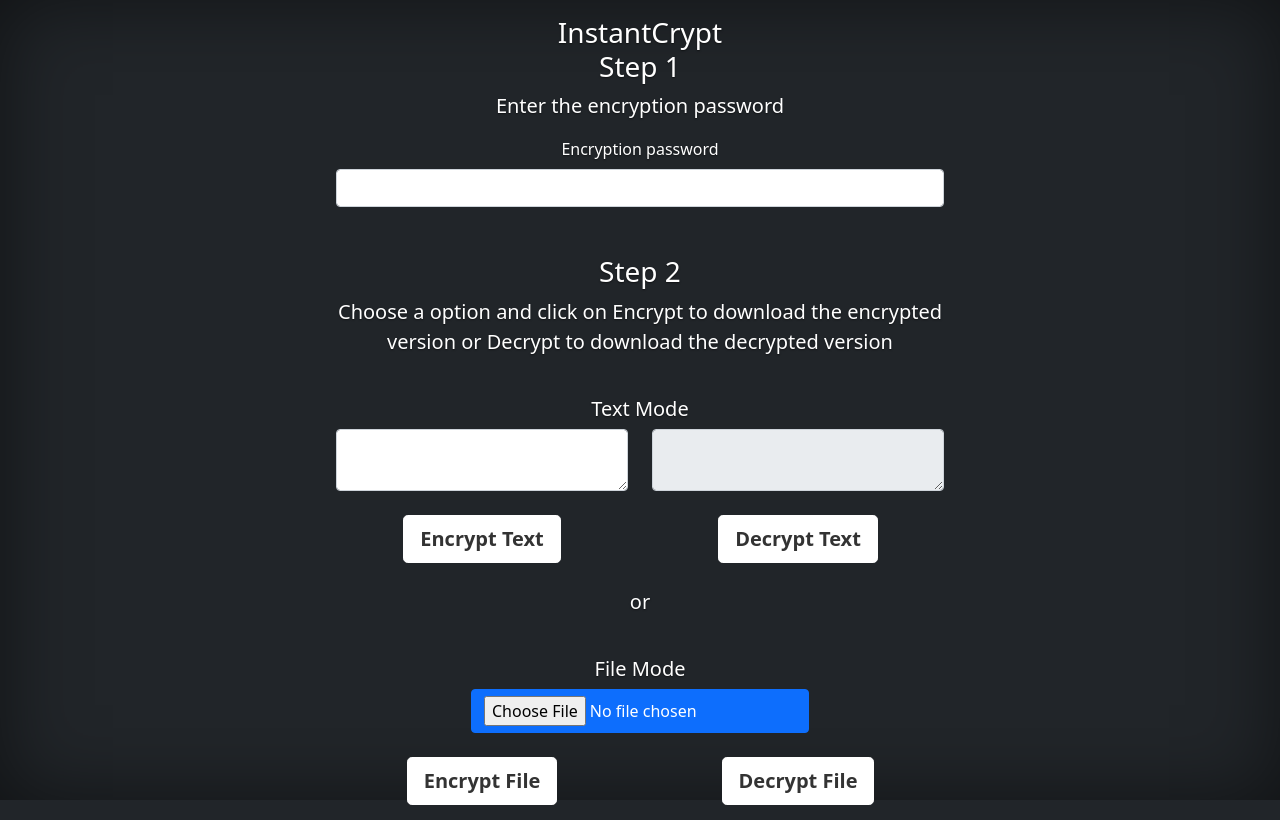
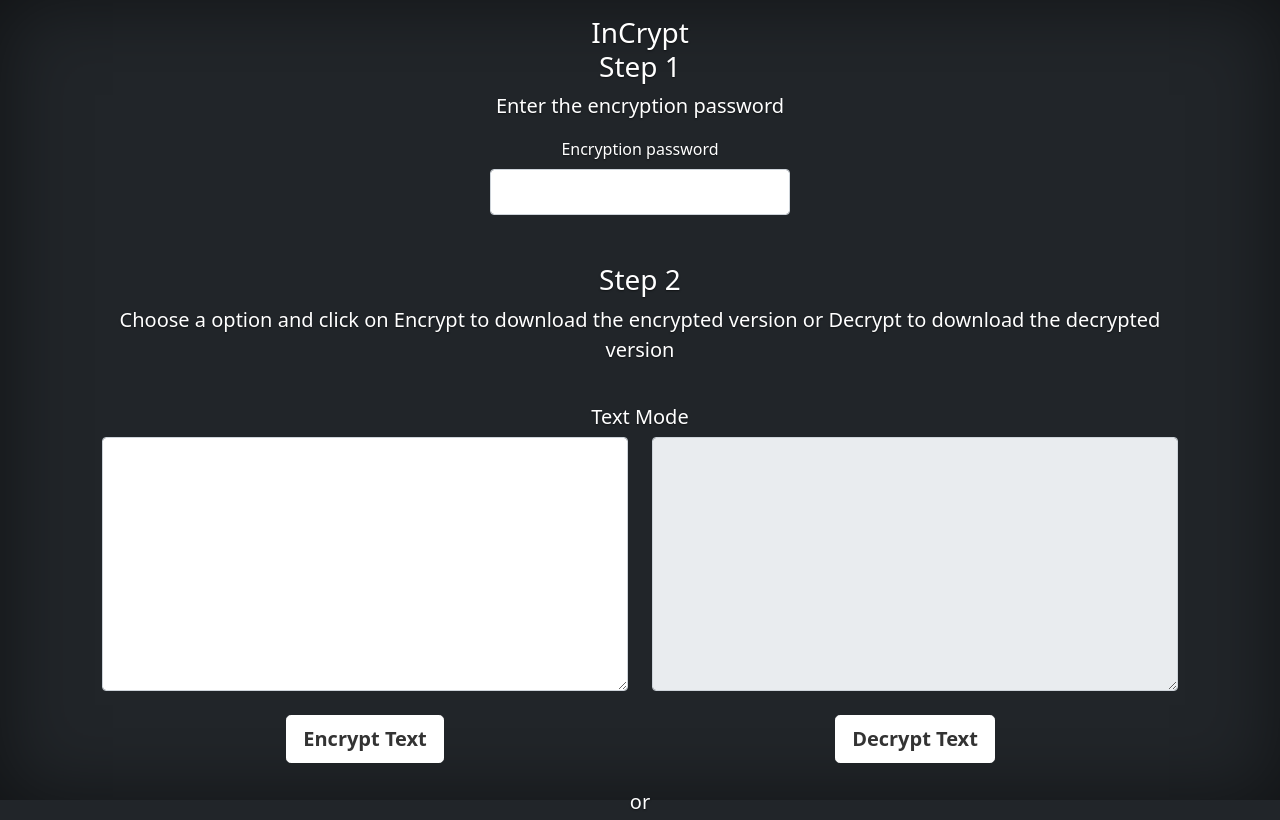
Before and after one commit to vickyprahastra/InCrypt, a plain HTML site: page index.html in a window 1280 px wide. Shown: the top 820 px of the page. Drawn offline with Linux system fonts and the light colour scheme; a script that the page names is missing.

Commit message:
Update title

```diff
--- a/index.html
+++ b/index.html
@@ -4,9 +4,9 @@
     <meta charset="utf-8">
     <meta name="viewport" content="width=device-width, initial-scale=1">
     <meta name="description" content="">
-    <meta name="author" content="Mark Otto, Jacob Thornton, and Bootstrap contributors">
+    <meta name="author" content="Vicky Prahastra">
     <meta name="generator" content="Hugo 0.88.1">
-    <title>InstantCrypt</title>
+    <title>InCrypt</title>
 
     <link rel="canonical" href="https://getbootstrap.com/docs/5.1/examples/cover/">
 
@@ -44,12 +44,12 @@
 
   <body onload="loaded()" class="d-flex h-100 text-center text-white bg-dark">
 
-    <div class="cover-container d-flex w-100 h-100 p-3 mx-auto flex-column">
+    <div class="container d-flex w-100 h-100 p-3 mx-auto flex-column">
 
       <!-- Header -->
       <header class="mb-auto">
         <div>
-          <h3 class="mb-0" id="headerTitleTxt">InstantCrypt</h3>
+          <h3 class="mb-0" id="headerTitleTxt">InCrypt</h3>
         </div>
       </header>
 
@@ -59,7 +59,7 @@
         <h3 id="step1Txt">Step 1</h3>
         <p class="lead" id="pwdNoticeTxt">Enter the encryption password</p>
         <label id="encrypPwdTxt" class="form-label">Encryption password</label>
-        <input type="password" class="form-control" id="inputPassword">
+        <input type="password" class="form-control" id="inputPassword" style="width: 300px;  margin: auto; padding: 10px;">
         <br><br>
 
         <h3 id="step2Txt">Step 2</h3>
@@ -70,10 +70,10 @@
         <h5 id="txtModTxt">Text Mode</h5>
         <div class="row">
           <div class="col">
-            <textarea class="form-control" id="inputTxt"></textarea>
+            <textarea class="form-control" id="inputTxt" rows="10"></textarea>
           </div>
           <div class="col">
-            <textarea class="form-control" id="outputTxt" readonly></textarea>
+            <textarea class="form-control" id="outputTxt" rows="10" readonly></textarea>
           </div>
         </div>
         <br>
```
